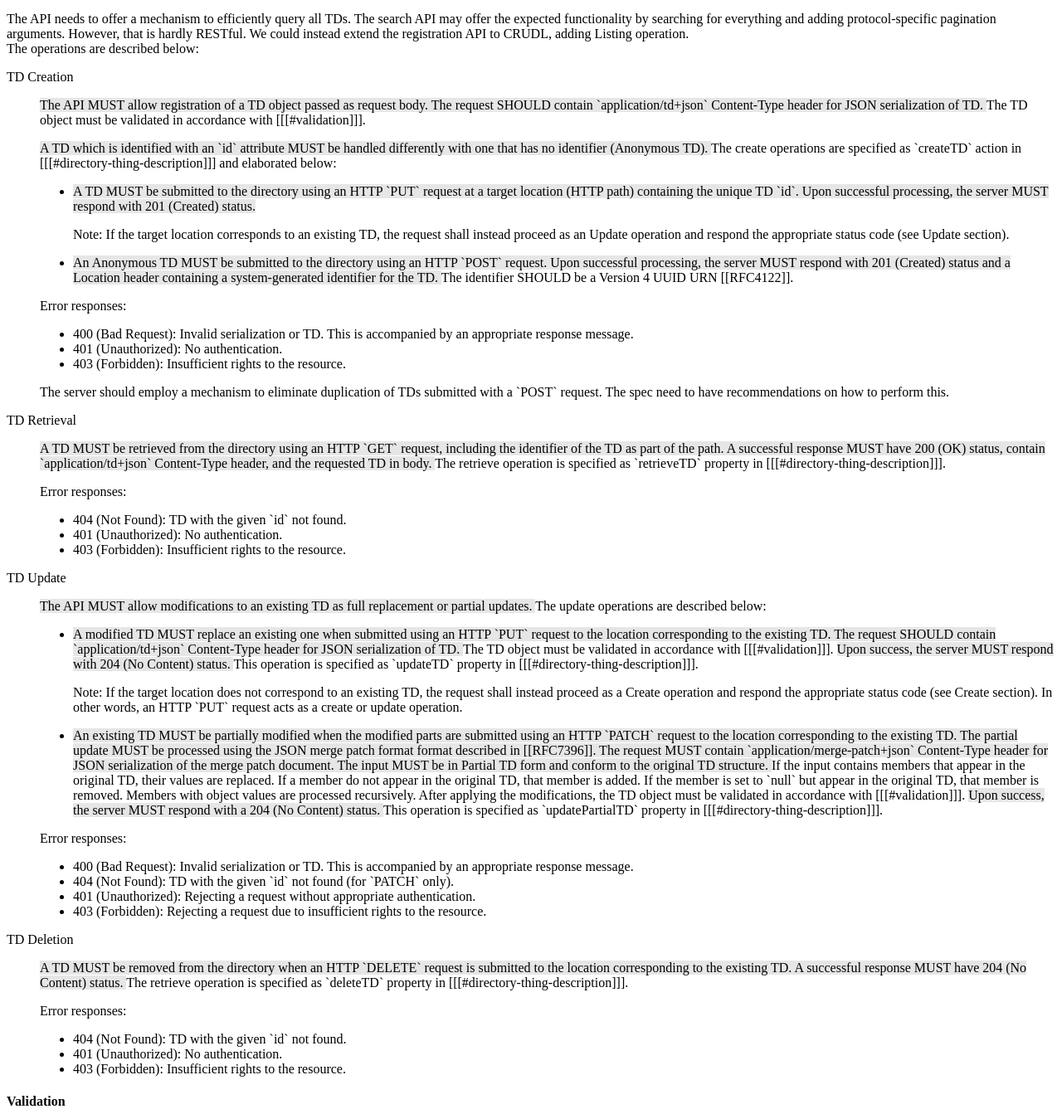
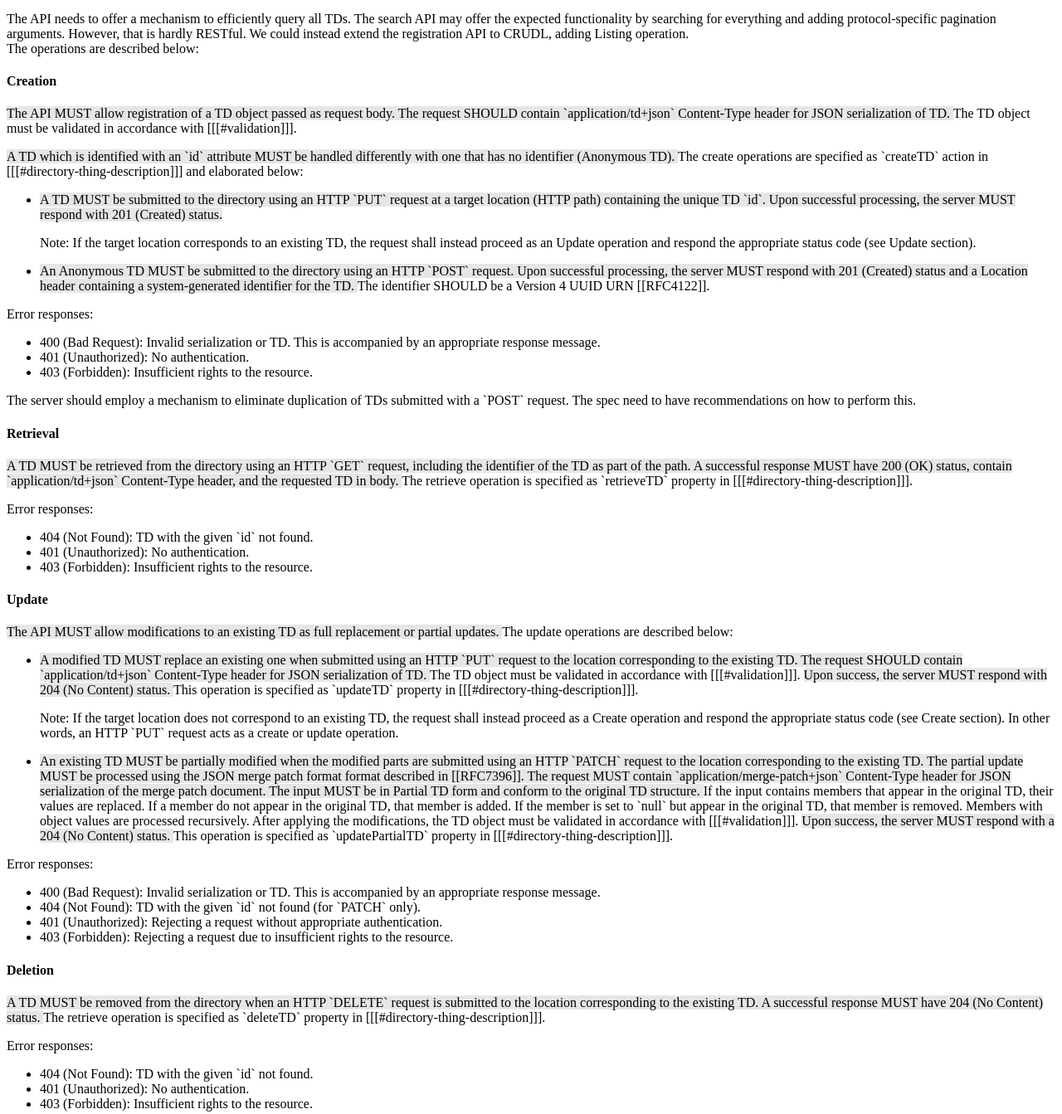
Before and after one commit to w3c/wot-discovery, a plain HTML site: page index.html in a window 1280 px wide. Shown: the part 6647-7990 px from the top of the page at 83% size. Drawn offline with Linux system fonts and the light colour scheme.

Commit message:
add dedicated registration sub-sections

```diff
--- a/index.html
+++ b/index.html
@@ -591,7 +591,13 @@ img.wot-diagram {
                         }
                     </pre>
                 </aside>
-            </section>
+
+            <!-- <section id="exploration-directory-info" class="normative">
+                <h3>Information Model</h3>
+                <p class="ednote" title="Directory Information Model">
+                To Do: Formal definition of information contained in a directory and its organization.
+                </p>
+            </section> -->
             <section id="exploration-directory-api" class="normative">
                 <h3>Directory Service API</h3>
                 The Directory APIs must use secure protocols guaranteeing
@@ -678,8 +684,8 @@ img.wot-diagram {
                         The operations are described below:
                     </p>
 
-                    <dl>
-                        <dt>TD Creation</dt><dd>
+                    <section id="exploration-directory-api-registration-creation" class="normative">
+                        <h4>Creation</h4>
                         <p>
                             <span class="rfc2119-assertion" id="tdd-reg-create-body">
                                 The API MUST allow registration of a TD object passed as request body.
@@ -750,9 +756,10 @@ img.wot-diagram {
                             The server should employ a mechanism to eliminate duplication of TDs submitted with
                             a `POST` request. The spec need to have recommendations on how to perform this.
                         </p>
-                        </dd>
+                    </section>
 
-                        <dt>TD Retrieval</dt><dd>
+                    <section id="exploration-directory-api-registration-retrieval" class="normative">
+                        <h4>Retrieval</h4>
                         <p>
                             <span class="rfc2119-assertion" id="tdd-reg-retrieve">
                                 A TD MUST be retrieved from the directory using an HTTP `GET` request,
@@ -780,9 +787,10 @@ img.wot-diagram {
                                 </li>
                             </ul>
                         </p>
-                        </dd>
+                    </section>
 
-                        <dt>TD Update</dt><dd>
+                    <section id="exploration-directory-api-registration-update" class="normative">
+                        <h4>Update</h4>
                         <p>
                             <span class="rfc2119-assertion" id="tdd-reg-update-types">
                                 The API MUST allow modifications to an existing TD as full replacement or partial updates.
@@ -865,9 +873,10 @@ img.wot-diagram {
                                 </li>
                             </ul>
                         </p>
-                        </dd>
+                    </section>
 
-                        <dt>TD Deletion</dt><dd>
+                    <section id="exploration-directory-api-registration-deletion" class="normative">
+                        <h4>Deletion</h4>
                         <p>
                             <span class="rfc2119-assertion" id="tdd-reg-delete">
                                 A TD MUST be removed from the directory when an HTTP `DELETE` request
@@ -894,8 +903,7 @@ img.wot-diagram {
                                 </li>
                             </ul>
                         </p>
-                        </dd>
-                    </dl>
+                    </section>
 
                     <section id="validation" class="normative">
                         <h4>Validation</h4>
```
